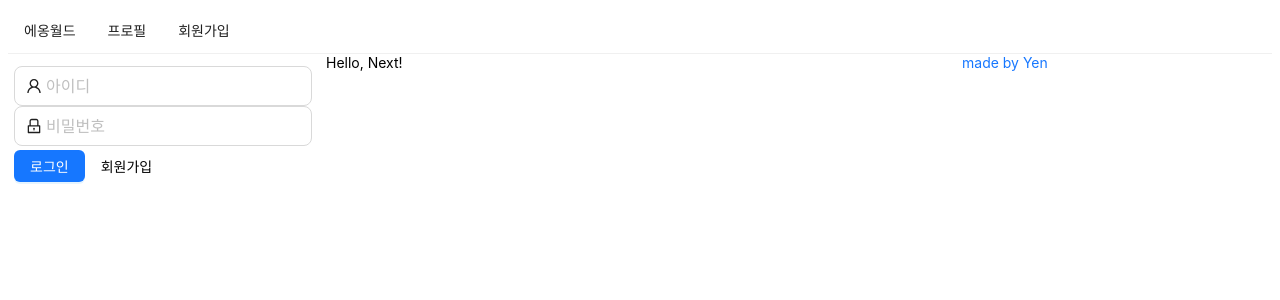
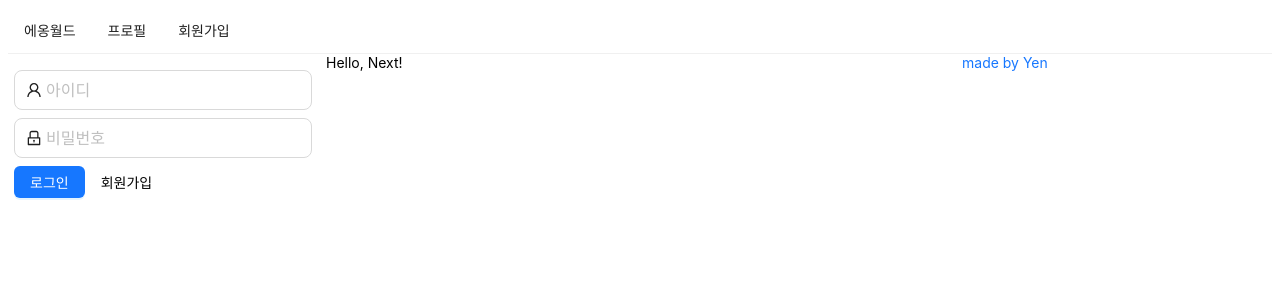
Before and after one commit to yen001004/yeworld, a Next.js app in the folder react-yeworld-front/: page / in a window 1280 px wide. Shown: the top 300 px of the page. Built offline with nearby package versions, Linux system fonts and the light colour scheme.

Commit message:
chore: Add styled components plugin in babelrc

```diff
--- a/react-yeworld-front/components/LoginForm.js
+++ b/react-yeworld-front/components/LoginForm.js
@@ -63,9 +63,9 @@ const LoginForm = ({ setIsLoggedIn }) => {
 const FormWrap = styled(Form)`
   margin: 12px 6px;
 
-  /* .ant-input-affix-wrapper-lg {
+  .ant-input-affix-wrapper-lg {
     margin: 4px 0;
-  } */
+  }
   Button {
     margin: 4px 0;
     margin-right: 16px;
```
Also changed, not shown: react-yeworld-front/.babelrc.
